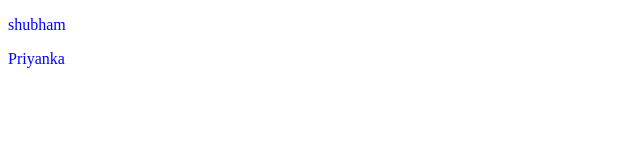
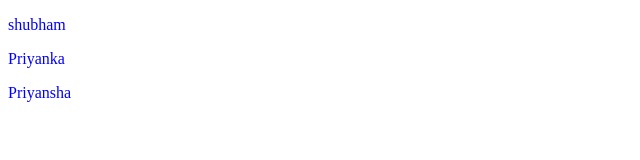
Before and after one commit to Shubham-agarwal-ctrl/dummy, a plain HTML site: page index.html in a window 1280 px wide. Shown: the full height of the page, 0-640 px from the left. Drawn offline with Linux system fonts and the light colour scheme.

Commit message:
third commit

```diff
--- a/index.html
+++ b/index.html
@@ -6,5 +6,6 @@
   <body>
     <p>shubham</p>
     <p>Priyanka</p>
+    <p>Priyansha</p>
   </body>
 </html>
```
